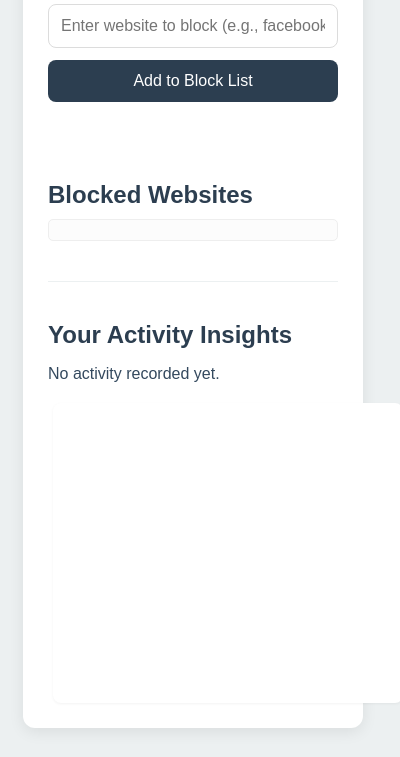
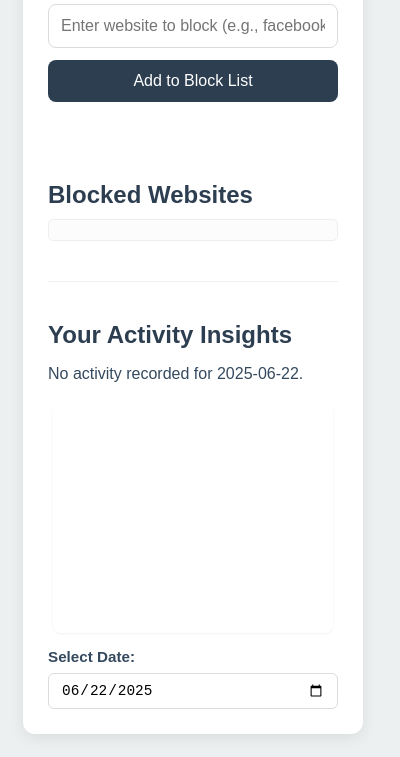
Before and after one commit to nibodhdaware/intentionality, a browser extension: page popup.html in a window 400 px wide. Shown: the part 133-890 px from the top of the page. Drawn offline with Linux system fonts and the light colour scheme.

Commit message:
fixed chart and added date selection

```diff
--- a/popup.html
+++ b/popup.html
@@ -163,17 +163,40 @@
                 display: flex;
                 justify-content: flex-start;
                 align-items: center;
-                width: 350px;
-                height: 270px;
+                width: 280px;
+                height: 200px;
                 margin-left: 5px;
                 margin-right: 0;
                 overflow-x: auto;
             }
             canvas {
-                width: 350px !important;
-                height: 250px !important;
+                width: 280px !important;
+                height: 180px !important;
                 aspect-ratio: 1.2;
                 display: block;
+            }
+            .date-selector {
+                margin-top: 15px;
+                display: flex;
+                flex-direction: column;
+                gap: 8px;
+            }
+            .date-selector label {
+                font-size: 0.95rem;
+                color: var(--zen-dark);
+                font-weight: 600;
+            }
+            .date-selector input[type="date"] {
+                padding: 8px 12px;
+                border: 1px solid #dcdcdc;
+                border-radius: 6px;
+                font-size: 0.9rem;
+                outline: none;
+                transition: border-color 0.3s ease, box-shadow 0.3s ease;
+            }
+            .date-selector input[type="date"]:focus {
+                border-color: var(--calm-blue);
+                box-shadow: 0 0 0 2px rgba(44, 62, 80, 0.15);
             }
         </style>
     </head>
@@ -198,6 +221,10 @@
                 <div class="chart-container">
                     <canvas id="activityChart"></canvas>
                 </div>
+                <div class="date-selector">
+                    <label for="datePicker">Select Date:</label>
+                    <input type="date" id="datePicker" />
+                </div>
             </div>
         </div>
         <script src="popup.js"></script>
--- a/popup.js
+++ b/popup.js
@@ -5,9 +5,17 @@ document.addEventListener("DOMContentLoaded", function () {
     const siteInput = document.getElementById("siteInput");
     const addSiteButton = document.getElementById("addSite");
     const blockedSitesList = document.getElementById("blockedSitesList");
+    const datePicker = document.getElementById("datePicker");
 
     // Show main UI
     mainPopupUI.style.display = "flex";
+
+    // Set default date to today
+    const today = new Date().toISOString().split("T")[0];
+    datePicker.value = today;
+
+    // Check and reset state if it's a new day
+    checkAndResetDailyState();
 
     // Load and display blocked sites
     function loadBlockedSites() {
@@ -65,12 +73,38 @@ document.addEventListener("DOMContentLoaded", function () {
         });
     }
 
+    // Check if it's a new day and reset state if needed
+    function checkAndResetDailyState() {
+        chrome.storage.sync.get(["lastResetDate"], function (result) {
+            const lastResetDate = result.lastResetDate;
+            const today = new Date().toDateString();
+
+            if (lastResetDate !== today) {
+                // Just update the last reset date, don't clear activity log
+                // This preserves historical data for date selection
+                chrome.storage.sync.set(
+                    {
+                        lastResetDate: today,
+                    },
+                    function () {
+                        console.log("Daily reset date updated");
+                    },
+                );
+            }
+        });
+    }
+
     // Event listeners
     addSiteButton.addEventListener("click", addSite);
     siteInput.addEventListener("keypress", function (e) {
         if (e.key === "Enter") {
             addSite();
         }
+    });
+
+    // Date picker event listener
+    datePicker.addEventListener("change", function () {
+        loadActivityStats();
     });
 
     // Initial load for blocked sites
@@ -82,13 +116,27 @@ document.addEventListener("DOMContentLoaded", function () {
 
 // Function to load and render activity stats
 function loadActivityStats() {
+    const selectedDate = document.getElementById("datePicker").value;
+
     chrome.storage.sync.get(["activityLog"], function (result) {
         const activityLog = result.activityLog || [];
+
         const activityStatsDiv = document.getElementById("activityStats");
         activityStatsDiv.innerHTML = ""; // Clear previous content
 
-        if (activityLog.length === 0) {
-            activityStatsDiv.innerHTML = "<p>No activity recorded yet.</p>";
+        // Filter activities by selected date
+        const filteredActivities = activityLog.filter((log) => {
+            const logDate = new Date(log.timestamp).toISOString().split("T")[0];
+            return logDate === selectedDate;
+        });
+
+        if (filteredActivities.length === 0) {
+            activityStatsDiv.innerHTML = `<p>No activity recorded for ${selectedDate}.</p>`;
+            // Clear the chart
+            if (window.activityChartInstance) {
+                window.activityChartInstance.destroy();
+                window.activityChartInstance = null;
+            }
             return;
         }
 
@@ -104,7 +152,7 @@ function loadActivityStats() {
             extremely_distracted: "🤦‍♂️",
         };
 
-        activityLog.forEach((log) => {
+        filteredActivities.forEach((log) => {
             // Summarize reasons
             if (log.dumbReason && log.dumbReason !== "") {
                 reasonSummary[log.dumbReason] =
@@ -147,18 +195,14 @@ function loadActivityStats() {
 
         activityStatsDiv.innerHTML = reasonHtml + urlHtml;
 
-        // Create the activity chart
-        createActivityChart(reasonSummary, urlSummary);
+        // Create the activity chart with filtered data
+        createActivityChart(filteredActivities);
     });
 }
 
 // Function to create and update the activity chart
-function createActivityChart(reasonSummary, urlSummary) {
+function createActivityChart(activityLog) {
     const ctx = document.getElementById("activityChart").getContext("2d");
-
-    // Get activity log and sort by timestamp
-    chrome.storage.sync.get(["activityLog"], function (result) {
-        const activityLog = result.activityLog || [];
 
     // Sort activities by timestamp
     const sortedActivities = activityLog.sort(
@@ -179,7 +223,7 @@ function createActivityChart(reasonSummary, urlSummary) {
         const date = new Date(activity.timestamp);
         // Subtract 1 hour from the timestamp for display
         date.setHours(date.getHours() - 1);
-            return date.toLocaleDateString() + " " + date.toLocaleTimeString();
+        return date.toLocaleTimeString();
     });
 
     const scores = sortedActivities.map(
@@ -207,7 +251,7 @@ function createActivityChart(reasonSummary, urlSummary) {
                     label: "Cumulative Productivity Score",
                     data: cumulativeScores,
                     borderColor: "#2c3e50",
-                        backgroundColor: "rgba(44, 62, 80, 0.1)",
+                    backgroundColor: "transparent",
                     fill: true,
                     tension: 0.3,
                     pointRadius: 6,
@@ -217,8 +261,7 @@ function createActivityChart(reasonSummary, urlSummary) {
         },
         options: {
             responsive: true,
-                aspectRatio: 1.2,
-                maintainAspectRatio: true,
+            maintainAspectRatio: false,
             plugins: {
                 legend: {
                     display: false,
@@ -235,9 +278,7 @@ function createActivityChart(reasonSummary, urlSummary) {
                                 productivityScores[activity.dumbReason];
                             const reason = activity.dumbReason
                                 .replace(/_/g, " ")
-                                    .replace(/\b\w/g, (char) =>
-                                        char.toUpperCase(),
-                                    );
+                                .replace(/\b\w/g, (char) => char.toUpperCase());
 
                             // Format the timestamp to show 1 hour before
                             const date = new Date(activity.timestamp);
@@ -270,9 +311,7 @@ function createActivityChart(reasonSummary, urlSummary) {
                     },
                     ticks: {
                         autoSkip: true,
-                            maxTicksLimit: 5,
-                            maxRotation: 45,
-                            minRotation: 0,
+                        maxTicksLimit: 10,
                     },
                 },
                 y: {
@@ -287,5 +326,4 @@ function createActivityChart(reasonSummary, urlSummary) {
             },
         },
     });
-    });
 }
```
Lines whose indentation alone changed are shown as unchanged.
